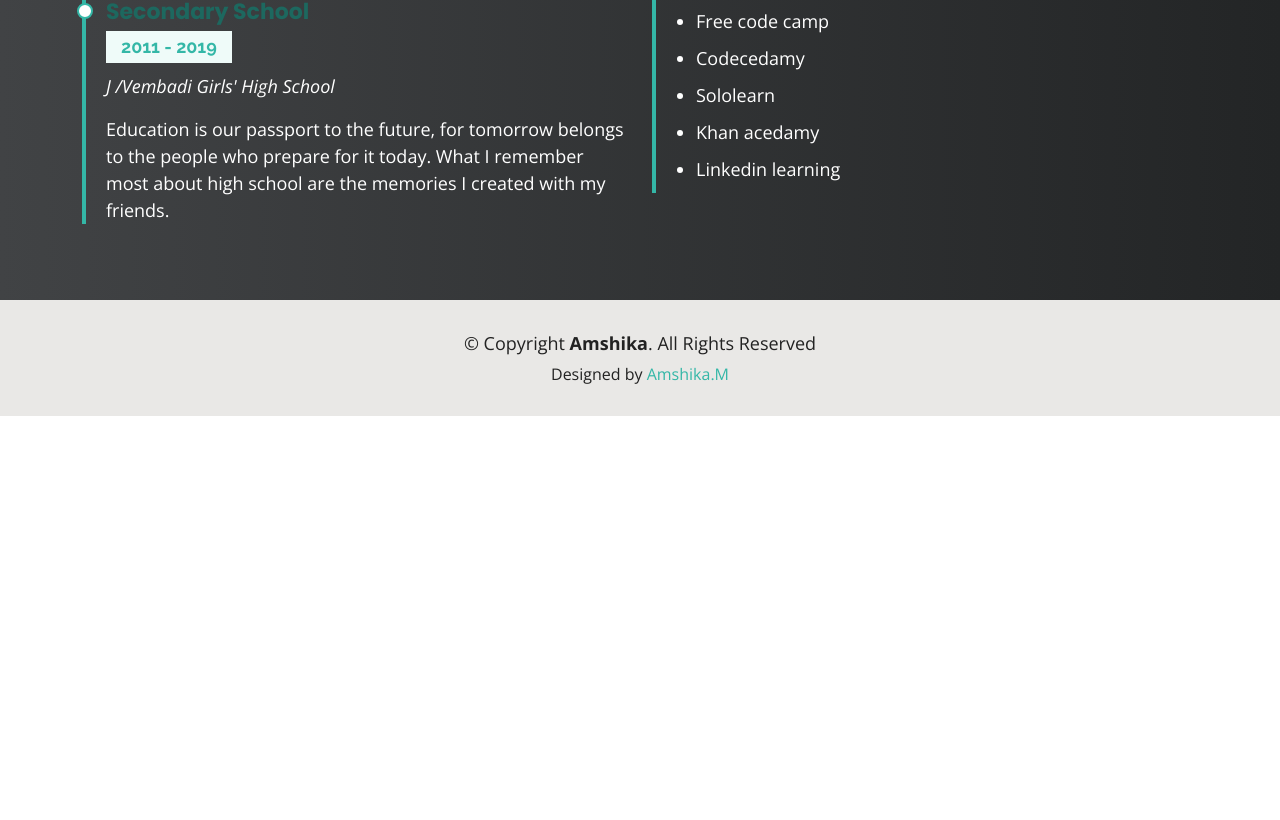
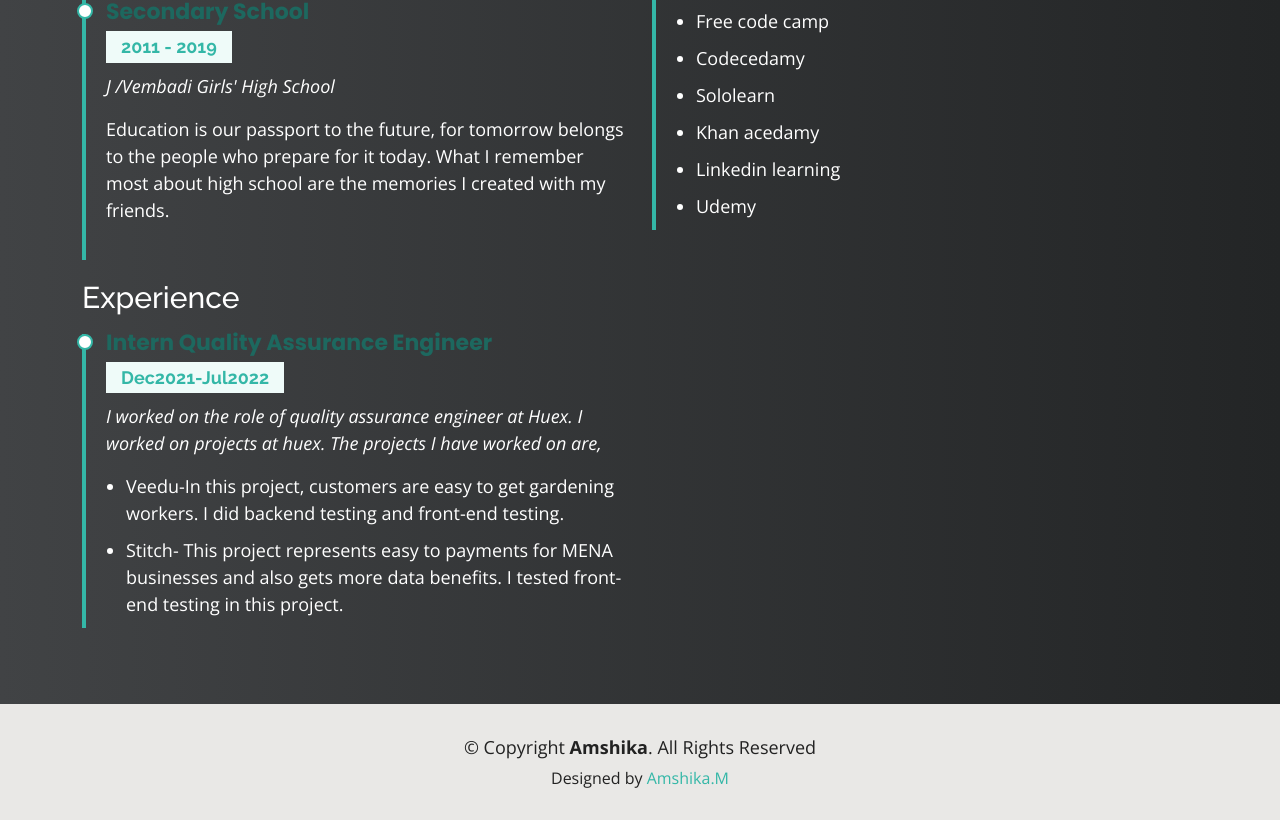
Before and after one commit to Amshika2000/Amshika2000.github.io, a plain HTML site: page resume.html in a window 1280 px wide. Shown: the part 854-1674 px from the top of the page. Before the commit the page ends 1270 px from the top, so only its background shows below. Drawn offline with nearby package versions, Linux system fonts and the light colour scheme.

Commit message:
Add existing project files to Git

```diff
--- a/resume.html
+++ b/resume.html
@@ -61,7 +61,7 @@
         <a href="#" class="twitter"><i class="bi bi-twitter"></i></a>
         <a href="#" class="facebook"><i class="bi bi-facebook"></i></a>
         <a href="#" class="instagram"><i class="bi bi-instagram"></i></a>
-        <a href="#" class="linkedin"><i class="bi bi-linkedin"></i></i></a>
+        <a href="https://www.linkedin.com/in/amshika/" class="linkedin"><i class="bi bi-linkedin"></i></i></a>
       </div>
 
     </div>
@@ -109,12 +109,33 @@
               <p>Education is our passport to the future, for tomorrow belongs to the people who prepare for it today.
 What I remember most about high school are the memories I created with my friends.</p>
             </div>
+            <h3 class="resume-title">Experience</h3>
+            <div class="resume-item pb-0">
+              <h4>Intern Quality Assurance Engineer</h4>
+              <h5>Dec2021-Jul2022</h5>
+              <p><em>
+     I worked on the role of quality assurance engineer at Huex. I
+     worked on projects at huex. The projects I have worked on are,
+              </em></p>
+              <p>
+              <ul>
+                <li>Veedu-In this project, customers are easy to get gardening workers.
+           I did backend testing and front-end testing. </li>
+                <li>
+           Stitch- This project represents easy to payments for MENA
+           businesses and also gets more data benefits. I tested front-end
+           testing in this project.    </li>
+
+              </ul>
+              </p>
+            </div>
+
           </div>
           <div class="col-lg-6">
             <h3 class="resume-title">Programming Education</h3>
             <div class="resume-item">
               <h4>Full Stack Web Development</h4>
-              <h5>2021(Studying now)</h5>
+              <h5>2021(June-October)</h5>
               <p><em>Information Technology is one of the fastest booming & most significant fields in Sri Lanka. Uki is a gateway for the students who are really fond of IT & technology.In that way, Uki has a curriculum on giving a full-scholarship-based coding accelerator 6 months program for full-stack web development.</em></p>
               <p>
               <ul>
@@ -136,10 +157,14 @@ What I remember most about high school are the memories I created with my friend
                 <li>Sololearn</li>
                 <li>Khan acedamy</li>
                 <li>Linkedin learning</li>
+                <li>Udemy</li>
+
               </ul>
               </p>
             </div>
+
           </div>
+
         </div>
 
       </div>
```
Also changed, not shown: about.html (+5 -5 lines), contact.html (+1 -1 lines), index.html (+1 -1 lines), portfolio.html (+1 -1 lines), services.html (+1 -1 lines), assets/img/myimage3.jpeg (added), assets/img/myimage4.jpeg (added).
